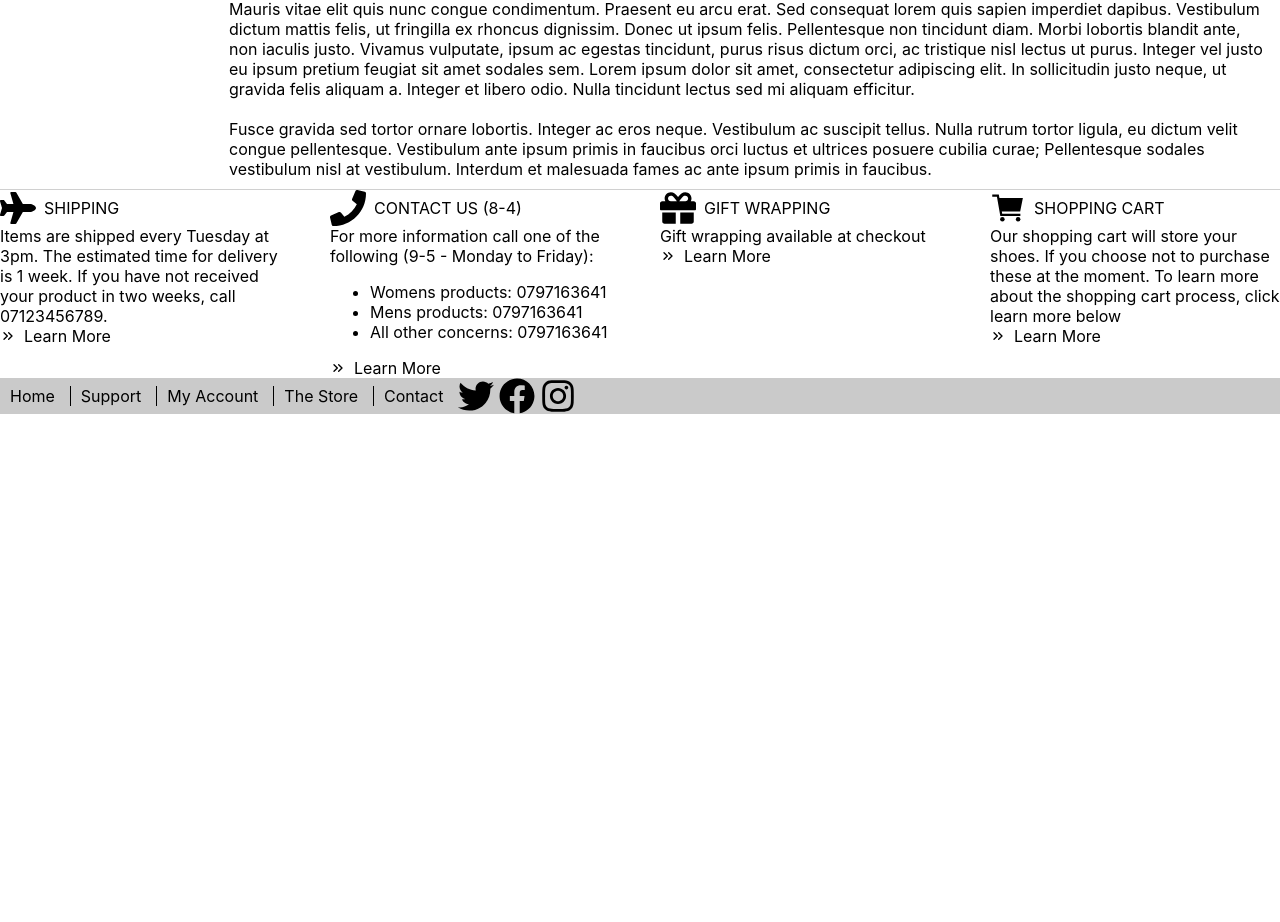
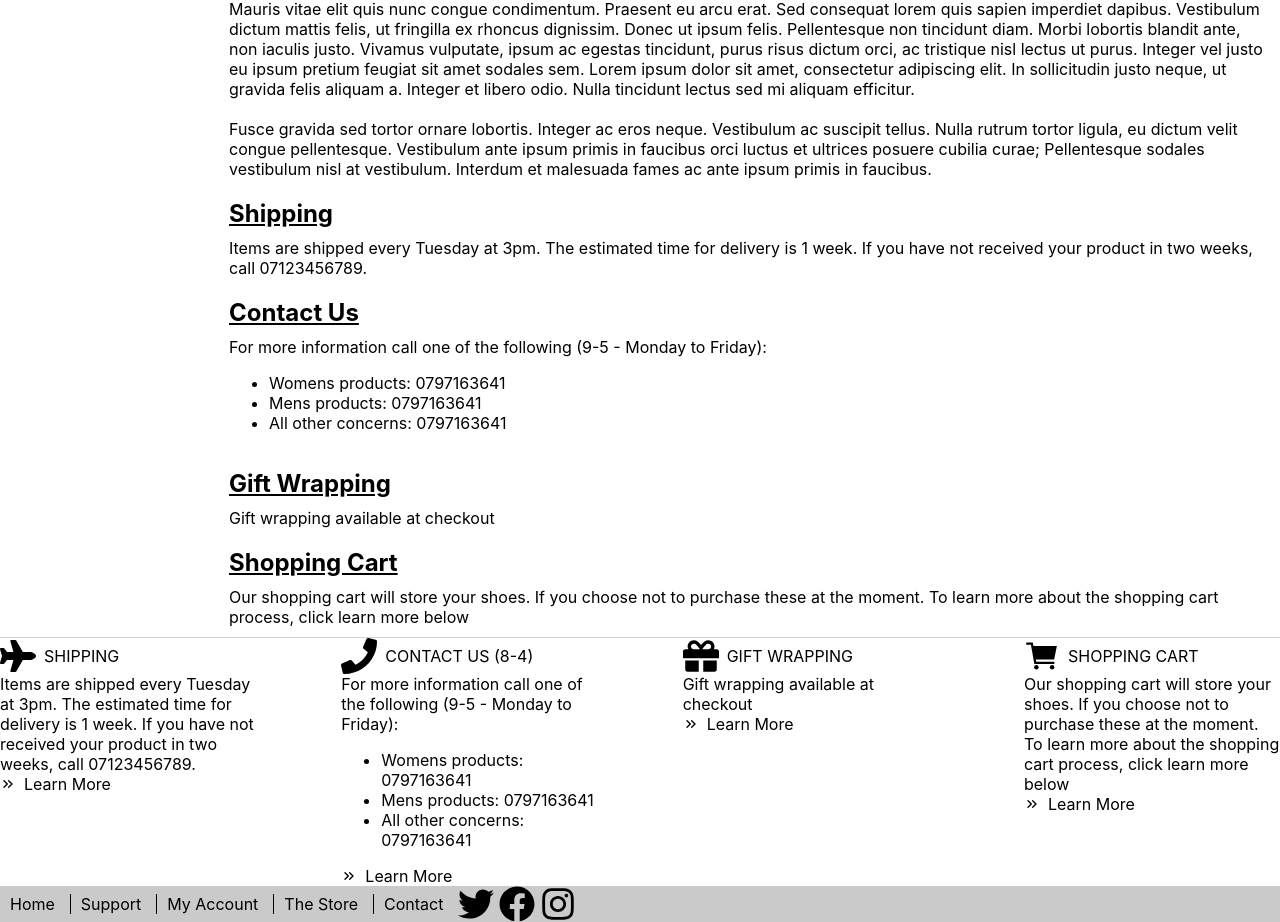
Before and after one commit to BenSymons/golden_shoes, a React (Create React App) app: page /faqs in a window 1280 px wide. Shown: the part 1123-2045 px from the top of the page. Before the commit the page ends 1537 px from the top, so only its background shows below. Built offline with nearby package versions, Linux system fonts and the light colour scheme.

Commit message:
add footer info to faq page

```diff
--- a/src/App.css
+++ b/src/App.css
@@ -71,14 +71,16 @@
 
 .learn-more-banner {
   display: flex;
+  flex-wrap: wrap;
   justify-content: space-between;
   width: 100%;
   gap: 40px;
   border-top: 1px solid rgb(208, 208, 208);
+  min-height: 80px;
 }
 
 .learn-more-banner>* {
-  flex-basis: 25%;
+  flex-basis: 20%;
 }
 
 .footer {
--- a/src/components/FAQ.jsx
+++ b/src/components/FAQ.jsx
@@ -64,6 +64,22 @@ const FAQs = () => {
                 rutrum tortor ligula, eu dictum velit congue pellentesque. Vestibulum ante ipsum primis in faucibus orci luctus
                 et ultrices posuere cubilia curae; Pellentesque sodales vestibulum nisl at vestibulum. Interdum et malesuada fames
                 ac ante ipsum primis in faucibus. </p>
+            <p className="subtitle">Shipping</p>
+            <p>Items are shipped every Tuesday at 3pm. The estimated time for delivery is 1 week.
+                If you have not received your product in two weeks, call 07123456789.</p>
+            <p className="subtitle">Contact Us</p>
+            <p>For more information call one of the following (9-5 - Monday to Friday):</p>
+            <ul>
+                <li>Womens products: 0797163641</li>
+                <li>Mens products: 0797163641</li>
+                <li>All other concerns: 0797163641</li>
+            </ul>
+            <p className="subtitle">Gift Wrapping</p>
+            <p>Gift wrapping available at checkout</p>
+            <p className="subtitle">Shopping Cart</p>
+            <p>Our shopping cart will store your shoes. If you choose not to purchase these at the moment.
+                To learn more about the shopping cart process, click learn more below
+            </p>
         </PageContainer>
     )
 }
--- a/src/components/MobileSidebar.jsx
+++ b/src/components/MobileSidebar.jsx
@@ -11,7 +11,7 @@ const MobileSidebar = () => {
                     className="label"
                     onClick={() => setDisplays((prev) => ({ ...prev, search: !prev.search }))}
                 >
-                    <p>Searchhhhh by</p>
+                    <p>Search by</p>
                 </div>
                 {displays.search && <div className="sidebar-content">
                     <label>Keyword</label><br />
--- a/src/components/PageContainer.jsx
+++ b/src/components/PageContainer.jsx
@@ -15,9 +15,7 @@ const PageContainer = ({ children }) => {
     const navigate = useNavigate()
     const location = useLocation()
     const { pathname } = location
-    console.log(width)
-    console.log(width > 1000)
-
+    const less900 = width < 900
     const handleNavigate = (url) => navigate(url)
 
     return (
@@ -57,8 +55,8 @@ const PageContainer = ({ children }) => {
                 )}
             </section>
             {menu && <BurgerMenu />}
-            <div className={width > 900 ? "main-section" : "main-section-mobile"}>
-                {width > 900 ? <Sidebar /> : <MobileSidebar />}
+            <div className={less900 ? "main-section-mobile" : "main-section"}>
+                {less900 ? <MobileSidebar /> : <Sidebar />}
                 <div className="page-content">
                     {children}
                 </div>
@@ -69,19 +67,21 @@ const PageContainer = ({ children }) => {
                         <FaPlane fontSize="36px" />
                         <p>SHIPPING</p>
                     </div>
-                    <p>Items are shipped every Tuesday at 3pm. The estimated time for delivery is 1 week.
+                    {!less900 && <div><p>Items are shipped every Tuesday at 3pm. The estimated time for delivery is 1 week.
                         If you have not received your product in two weeks, call 07123456789.
                     </p>
                         <div className="flex">
                             <FiChevronsRight />
                             <a>Learn More</a>
                         </div>
+                    </div>}
                 </div>
                 <div>
                     <div className="flex">
                         <FaPhone fontSize="36px" />
                         <p>CONTACT US (8-4)</p>
                     </div>
+                    {!less900 && <div>
                         <p>For more information call one of the following (9-5 - Monday to Friday):</p>
                         <ul>
                             <li>Womens products: 0797163641</li>
@@ -92,23 +92,27 @@ const PageContainer = ({ children }) => {
                             <FiChevronsRight />
                             <a>Learn More</a>
                         </div>
+                    </div>}
                 </div>
                 <div>
                     <div className="flex">
                         <FaGift fontSize="36px" />
                         <p>GIFT WRAPPING</p>
                     </div>
+                    {!less900 && <div>
                         <p>Gift wrapping available at checkout</p>
                         <div className="flex">
                             <FiChevronsRight />
                             <a>Learn More</a>
                         </div>
+                    </div>}
                 </div>
                 <div>
                     <div className="flex">
                         <IoCartSharp fontSize="36px" />
                         <p>SHOPPING CART</p>
                     </div>
+                    {!less900 && <div>
                         <p>Our shopping cart will store your shoes. If you choose not to purchase these at the moment.
                             To learn more about the shopping cart process, click learn more below
                         </p>
@@ -116,6 +120,7 @@ const PageContainer = ({ children }) => {
                             <FiChevronsRight />
                             <a>Learn More</a>
                         </div>
+                    </div>}
                 </div>
             </section>
             <section className="footer">
```
Lines whose indentation alone changed are shown as unchanged.
